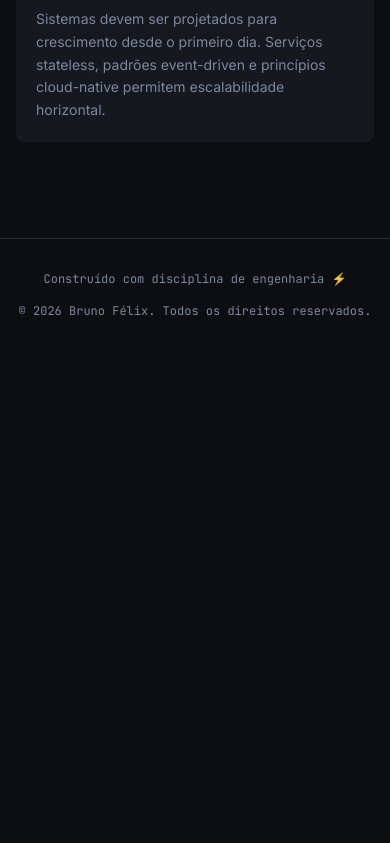
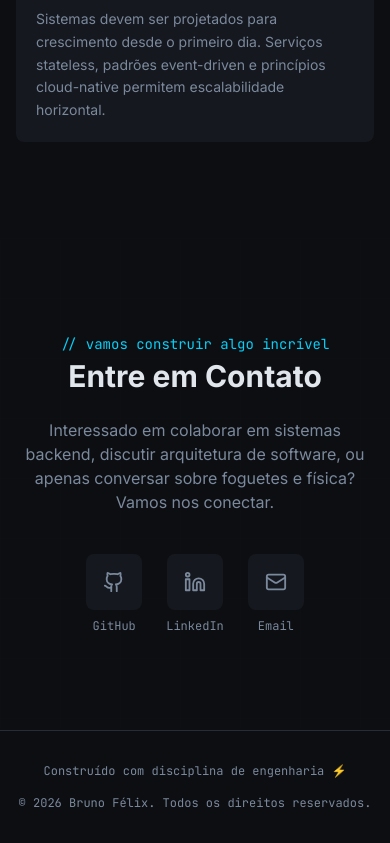
Before and after one commit to BrunoFelixDeSousa/backend-architect-portfolio, a React (Vite) app: page / in a window 390 px wide. Shown: the part 5917-6760 px from the top of the page. Before the commit the page ends 6268 px from the top, so only its background shows below. Built offline with nearby package versions, Linux system fonts and the light colour scheme.

Commit message:
feat: cria componente contact

```diff
--- /dev/null
+++ b/src/components/ContactSection/index.tsx
@@ -0,0 +1,55 @@
+import { motion } from "framer-motion";
+import { Github, Linkedin, Mail } from "lucide-react";
+import { useLanguage } from "../../i18n/LanguageContext";
+
+export function ContactSection() {
+      const { t } = useLanguage();
+
+  const links = [
+    { icon: Github, label: t.contact.github, href: "https://github.com/BrunoFelixDeSousa" },
+    { icon: Linkedin, label: t.contact.linkedin, href: "https://www.linkedin.com/in/brunofelix-dev/" },
+    { icon: Mail, label: t.contact.email, href: "mailto:brunofelixdesousa@hotmail.com" },
+  ];
+
+  return (
+    <section id="contact" className="py-24 relative">
+      <div className="absolute inset-0 bg-grid-pattern opacity-15 pointer-events-none" />
+      <div className="section-container relative z-10 text-center">
+        <motion.div
+          initial={{ opacity: 0, y: 20 }}
+          whileInView={{ opacity: 1, y: 0 }}
+          viewport={{ once: true }}
+        >
+          <p className="font-mono text-primary text-sm mb-1">{t.contact.subtitle}</p>
+          <h2 className="text-3xl sm:text-4xl font-bold text-foreground mb-6">{t.contact.title}</h2>
+          <p className="text-muted-foreground max-w-md mx-auto mb-10">{t.contact.description}</p>
+        </motion.div>
+
+        <motion.div
+          initial={{ opacity: 0, y: 20 }}
+          whileInView={{ opacity: 1, y: 0 }}
+          viewport={{ once: true }}
+          transition={{ delay: 0.2 }}
+          className="flex justify-center gap-6"
+        >
+          {links.map((link) => (
+            <a
+              key={link.label}
+              href={link.href}
+              target="_blank"
+              rel="noopener noreferrer"
+              className="flex flex-col items-center gap-2 group"
+            >
+              <div className="w-14 h-14 rounded-lg neon-border bg-card flex items-center justify-center group-hover:border-primary/60 transition-all">
+                <link.icon className="text-muted-foreground group-hover:text-primary transition-colors" size={22} />
+              </div>
+              <span className="font-mono text-xs text-muted-foreground group-hover:text-primary transition-colors">
+                {link.label}
+              </span>
+            </a>
+          ))}
+        </motion.div>
+      </div>
+    </section>
+  );
+}
--- a/src/components/index.tsx
+++ b/src/components/index.tsx
@@ -4,4 +4,5 @@ export { AboutSection } from './AboutSection';
 export { SkillsSection } from './SkillsSection';
 export { ProjectsSection } from './ProjectsSection';
 export { PhilosophySection } from './PhilosophySection';
+export { ContactSection } from './ContactSection';
 export { Footer } from './Footer';
--- a/src/i18n/translations.ts
+++ b/src/i18n/translations.ts
@@ -94,6 +94,14 @@ export const translations = {
           description: "Systems should be designed for growth from day one. Stateless services, event-driven patterns, and cloud-native principles enable horizontal scaling.",
         },
       ],
+    },
+    contact: {
+      title: "Get in Touch",
+      subtitle: "// let's build something great",
+      description: "Interested in collaborating on backend systems, discussing software architecture, or just talking about rockets and physics? Let's connect.",
+      email: "Email",
+      github: "GitHub",
+      linkedin: "LinkedIn",
     },
     footer: {
       built: "Built with engineering discipline",
@@ -197,6 +205,14 @@ export const translations = {
         },
       ],
     },
+    contact: {
+      title: "Entre em Contato",
+      subtitle: "// vamos construir algo incrível",
+      description: "Interessado em colaborar em sistemas backend, discutir arquitetura de software, ou apenas conversar sobre foguetes e física? Vamos nos conectar.",
+      email: "Email",
+      github: "GitHub",
+      linkedin: "LinkedIn",
+    },
     footer: {
       built: "Construído com disciplina de engenharia",
       rights: "Todos os direitos reservados.",
@@ -298,6 +314,14 @@ export const translations = {
         },
       ],
     },
+    contact: {
+      title: "Contacto",
+      subtitle: "// construyamos algo grandioso",
+      description: "¿Interesado en colaborar en sistemas backend, discutir arquitectura de software, o simplemente hablar sobre cohetes y física? Conectemos.",
+      email: "Email",
+      github: "GitHub",
+      linkedin: "LinkedIn",
+    },
     footer: {
       built: "Construido con disciplina de ingeniería",
       rights: "Todos los derechos reservados.",
--- a/src/page/Home.tsx
+++ b/src/page/Home.tsx
@@ -1,4 +1,4 @@
-import { Navbar, Footer, HeroSection, AboutSection, SkillsSection, ProjectsSection, PhilosophySection } from "../components";
+import { Navbar, Footer, HeroSection, AboutSection, SkillsSection, ProjectsSection, PhilosophySection, ContactSection } from "../components";
 
 export function Home() {
   return (
@@ -9,6 +9,7 @@ export function Home() {
       <SkillsSection />
       <ProjectsSection />
       <PhilosophySection />
+      <ContactSection />
       <Footer />
     </div>
   )
```
